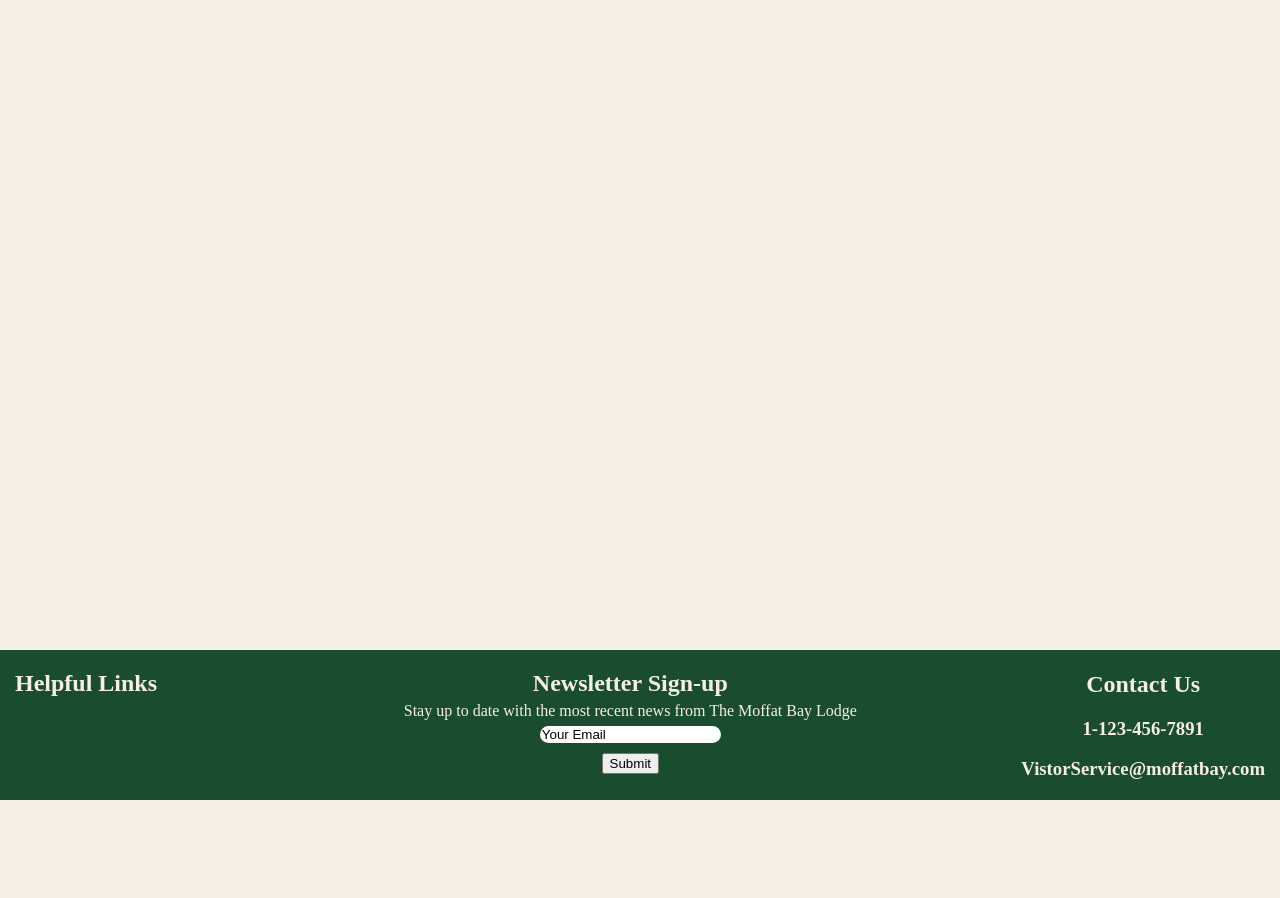
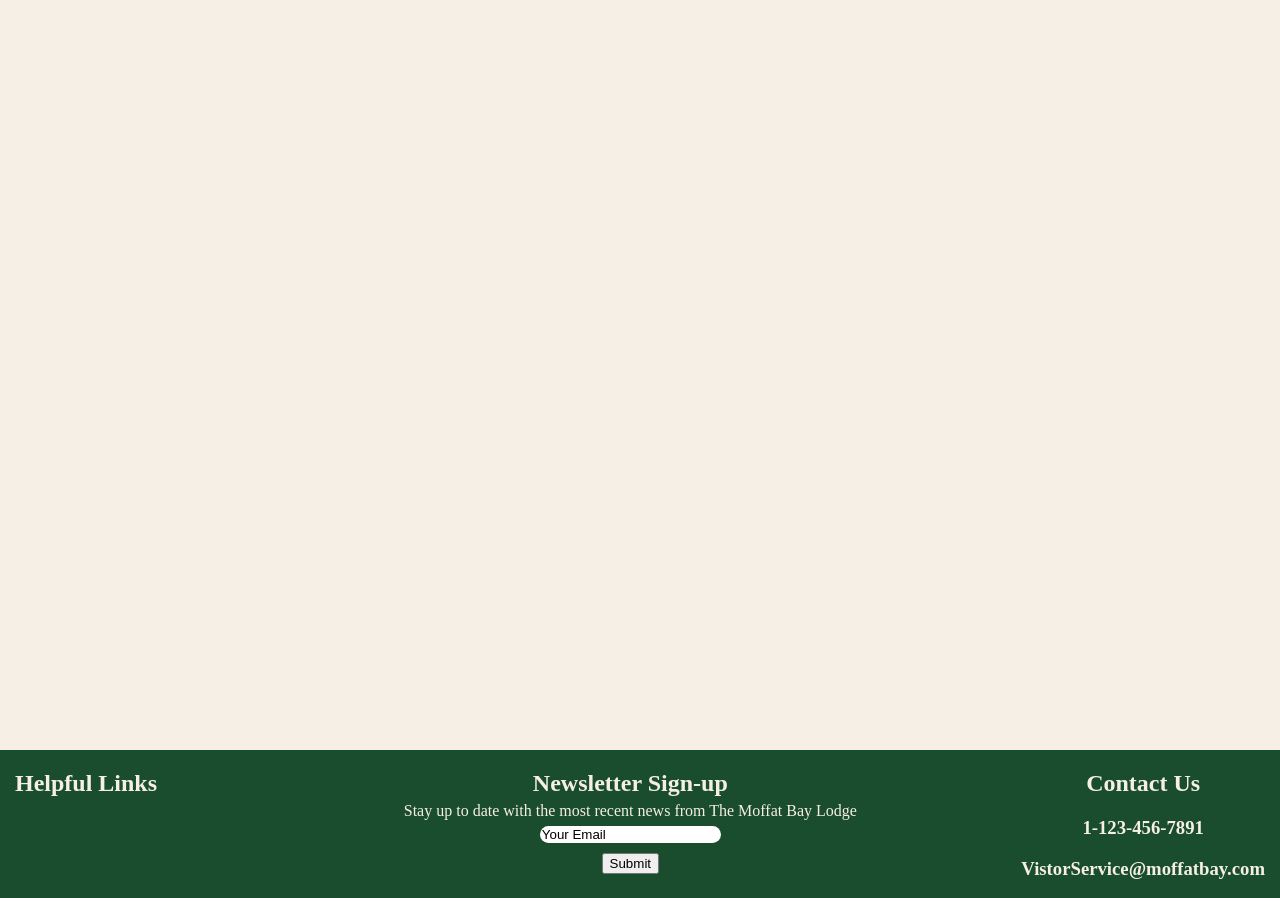
Before and after one commit to ashelan1202/Moffat-Bay, a PHP site: template Views/templates/_footer.php in a window 1280 px wide. Before the commit the page ends 800 px from the top, so only its background shows below. Run offline with PHP 8.4, Linux system fonts and the light colour scheme; the template is opened without the code that fills it: most values are stand-ins (such as "Sample title", 1, 10 or a date in 2020); data that the repository does not hold is empty.

Commit message:
Fixed links,ensured footer is always at bottom of page

```diff
--- a/Views/Assets/css/template.css
+++ b/Views/Assets/css/template.css
@@ -2,6 +2,8 @@ body{
     margin:0;
     padding: 0;
     background-color: #F5EFE6;
+    position: relative;
+    min-height: 100vh;
 }
 #topnav {
     display: flex;
@@ -106,12 +108,6 @@ body{
  #footer{
      display: flex;
      background-color: #1A4D2E;
-     margin-top: auto;
-     position:fixed;
-     left:0;
-     bottom:0;
-     height:150px;
-     width:100%;
      justify-content: space-between;
      color: #F5EFE6;
      align-content: center;
@@ -143,3 +139,17 @@ body{
  #newsletter p{
      margin-top: 5px;
  }
+
+body::after {
+    content: '';
+    display: block;
+    height: 50px;
+
+}
+
+footer {
+    position: absolute;
+    bottom: 0;
+    width: 100%;
+    height: 50px;
+}
--- a/Views/templates/_footer.php
+++ b/Views/templates/_footer.php
@@ -5,7 +5,7 @@
 <?php
         foreach($pages as $key => $value){
             if($key != $title){
-                echo "<a class=\"link\" href=\"".$value."\"><p>".$key."</p></a><br>";
+                echo "<a class=\"link\" href=\"".$value."\"><p>".$key."</p></a>";
             }
         }
         ?>
```
Also changed, not shown: Views/MainPages/NotImplemented.php (+17 -0 lines), Views/templates/_navbar.php (+4 -4 lines).
